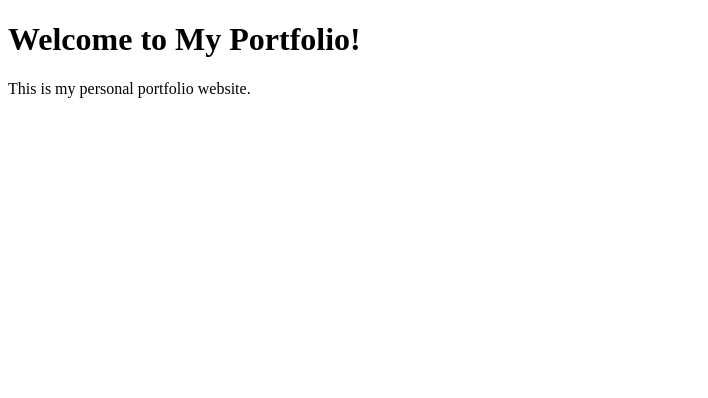
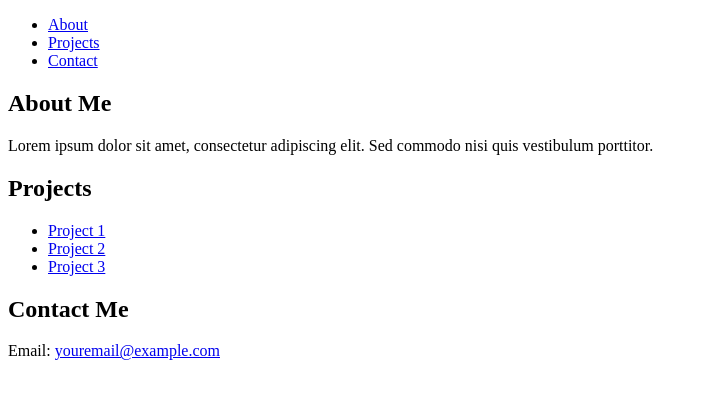
Before and after one commit to ajalal03/Portfolio, a plain HTML site: page index.html in a window 1280 px wide. Shown: the whole page, without its empty margins (0-708 px from the left). Drawn offline with Linux system fonts and the light colour scheme.

Commit message:
Update index.html

```diff
--- a/index.html
+++ b/index.html
@@ -1,10 +1,49 @@
 <!DOCTYPE html>
 <html>
   <head>
+    <meta charset="UTF-8" />
+    <meta name="viewport" content="width=device-width, initial-scale=1.0" />
     <title>My Portfolio</title>
+    <link rel="stylesheet" href="styles.css" />
   </head>
   <body>
-    <h1>Welcome to My Portfolio!</h1>
-    <p>This is my personal portfolio website.</p>
+    <header>
+      <nav>
+        <ul>
+          <li><a href="#about">About</a></li>
+          <li><a href="#projects">Projects</a></li>
+          <li><a href="#contact">Contact</a></li>
+        </ul>
+      </nav>
+    </header>
+    <main>
+      <section id="about">
+        <h1>About Me</h1>
+        <p>
+          Lorem ipsum dolor sit amet, consectetur adipiscing elit. Sed commodo
+          nisi quis vestibulum porttitor.
+        </p>
+      </section>
+      <section id="projects">
+        <h1>Projects</h1>
+        <ul>
+          <li>
+            <a href="https://github.com/yourusername/project1">Project 1</a>
+          </li>
+          <li>
+            <a href="https://github.com/yourusername/project2">Project 2</a>
+          </li>
+          <li>
+            <a href="https://github.com/yourusername/project3">Project 3</a>
+          </li>
+        </ul>
+      </section>
+      <section id="contact">
+        <h1>Contact Me</h1>
+        <p>
+          Email: <a href="mailto:youremail@example.com">youremail@example.com</a>
+        </p>
+      </section>
+    </main>
   </body>
 </html>
```
